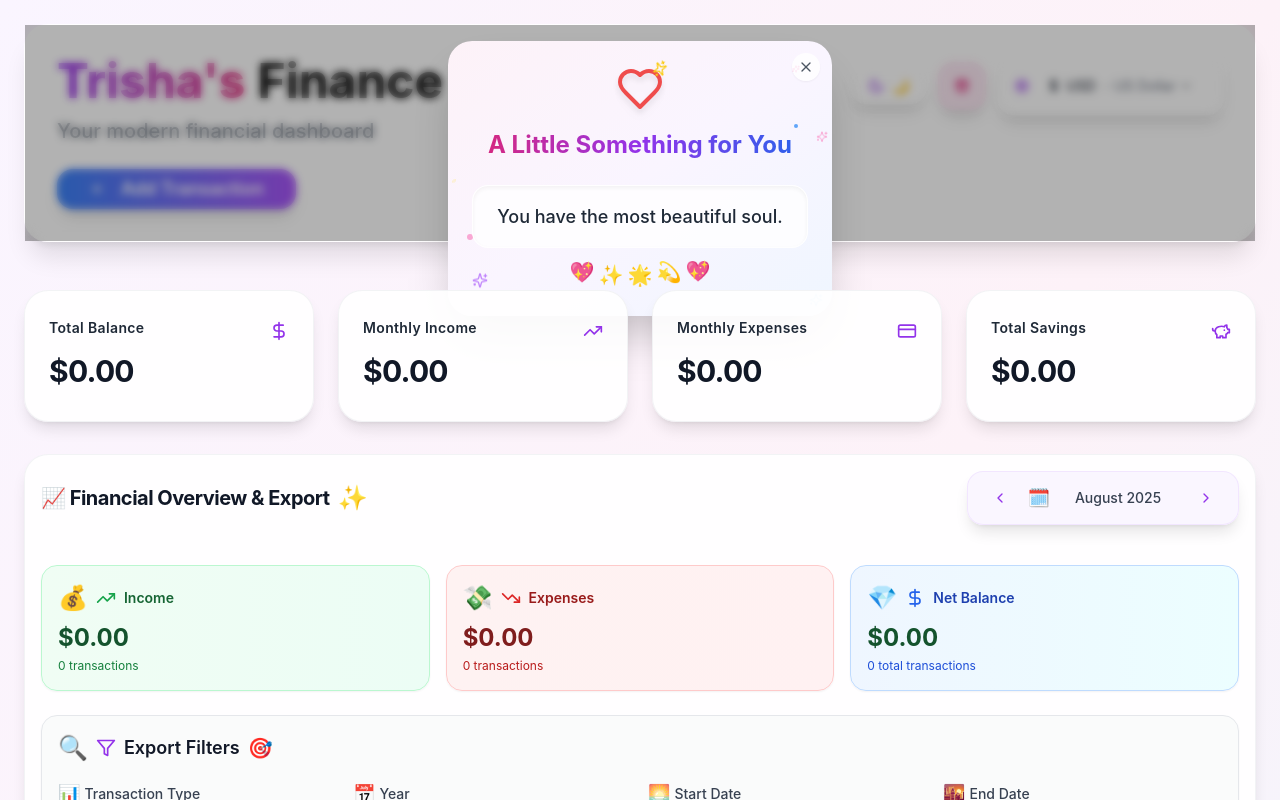
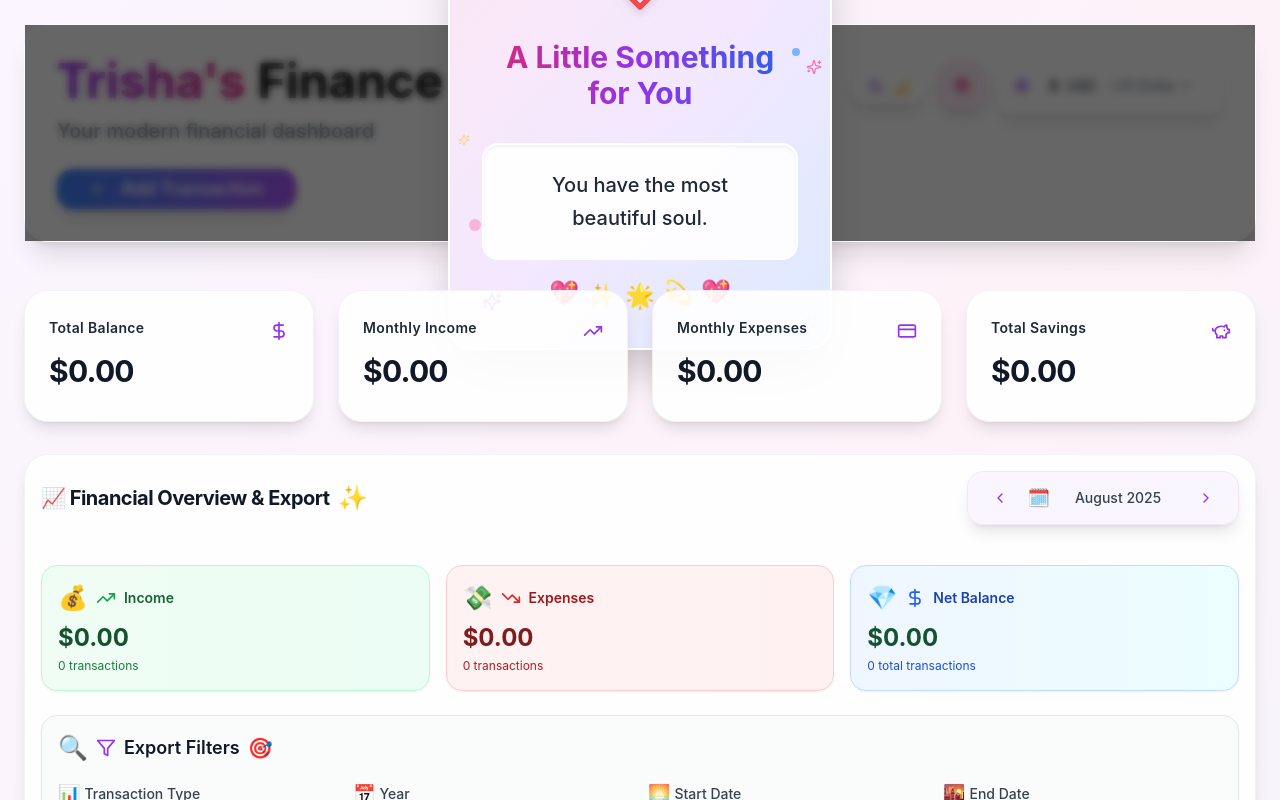
Before and after one commit to ishamiranda/Finance-Tracker-Trisha, a React (Vite) app: page / in a window 1280 px wide. Both pictures are taken after a click on the button 962 px from the left and 85 px from the top of the page. Shown: the top 800 px of the page. Built offline with nearby package versions, Linux system fonts and the light colour scheme.

Commit message:
[dyad] Made popup fully opaque and perfectly centered with top layer positioning - wrote 1 file(s)

```diff
--- a/src/components/ComplimentGift.tsx
+++ b/src/components/ComplimentGift.tsx
@@ -64,86 +64,105 @@ const ComplimentGift = () => {
         <Gift className="h-5 w-5" />
       </Button>
 
-      {/* Custom Popup Overlay - Perfectly Centered */}
+      {/* Custom Popup Overlay - Top Layer & Perfectly Centered */}
       {isOpen && (
-        <div className="fixed inset-0 bg-black/30 backdrop-blur-sm z-50 flex items-center justify-center p-4" style={{ position: 'fixed', top: 0, left: 0, right: 0, bottom: 0 }}>
+        <div
+          className="fixed inset-0 bg-black/60 backdrop-blur-sm flex items-center justify-center p-4"
+          style={{
+            position: 'fixed',
+            top: 0,
+            left: 0,
+            right: 0,
+            bottom: 0,
+            zIndex: 9999,
+            display: 'flex',
+            alignItems: 'center',
+            justifyContent: 'center'
+          }}
+        >
           <div
             id="compliment-popup"
-            className="bg-gradient-to-br from-pink-50 via-purple-50 to-blue-50 dark:from-pink-900/95 dark:via-purple-900/95 dark:to-blue-900/95 backdrop-blur-md shadow-2xl rounded-3xl w-full max-w-sm mx-auto my-auto overflow-hidden relative animate-scale-in"
+            className="bg-white dark:bg-gray-900 shadow-2xl rounded-3xl w-full max-w-sm overflow-hidden relative animate-scale-in"
             style={{
               position: 'relative',
-              transform: 'translate(0, 0)',
-              margin: 'auto'
+              zIndex: 10000,
+              backgroundColor: 'white',
+              border: '2px solid rgba(255, 255, 255, 0.8)',
+              boxShadow: '0 25px 50px -12px rgba(0, 0, 0, 0.25)'
             }}
           >
+            {/* Gradient Background */}
+            <div className="absolute inset-0 bg-gradient-to-br from-pink-100 via-purple-100 to-blue-100 dark:from-pink-900 dark:via-purple-900 dark:to-blue-900"></div>
+
             {/* Close Button */}
             <button
               onClick={closePopup}
-              className="absolute top-3 right-3 z-20 p-1.5 rounded-full bg-white/80 dark:bg-gray-800/80 hover:bg-white dark:hover:bg-gray-700 transition-colors shadow-sm"
+              className="absolute top-3 right-3 z-50 p-2 rounded-full bg-white dark:bg-gray-800 hover:bg-gray-100 dark:hover:bg-gray-700 transition-colors shadow-lg border border-gray-200 dark:border-gray-600"
+              style={{ zIndex: 10001 }}
             >
               <X className="h-4 w-4 text-gray-600 dark:text-gray-300" />
             </button>
 
             {/* Glitter/Sparkle Effects */}
-            <div className="absolute inset-0 pointer-events-none z-10">
-              <div className="absolute top-3 left-3 text-yellow-400 animate-ping">
+            <div className="absolute inset-0 pointer-events-none z-40">
+              <div className="absolute top-4 left-4 text-yellow-500 animate-ping">
+                <Sparkles className="h-4 w-4" />
+              </div>
+              <div className="absolute top-8 right-8 text-pink-500 animate-pulse" style={{ animationDelay: '0.5s' }}>
                 <Sparkles className="h-3 w-3" />
               </div>
-              <div className="absolute top-6 right-8 text-pink-400 animate-pulse" style={{ animationDelay: '0.5s' }}>
-                <Sparkles className="h-2 w-2" />
+              <div className="absolute bottom-8 left-8 text-purple-500 animate-bounce" style={{ animationDelay: '1s' }}>
+                <Sparkles className="h-5 w-5" />
               </div>
-              <div className="absolute bottom-6 left-6 text-purple-400 animate-bounce" style={{ animationDelay: '1s' }}>
+              <div className="absolute bottom-4 right-4 text-blue-500 animate-ping" style={{ animationDelay: '1.5s' }}>
+                <Sparkles className="h-3 w-3" />
+              </div>
+              <div className="absolute top-1/2 left-2 text-yellow-400 animate-pulse" style={{ animationDelay: '2s' }}>
+                <Sparkles className="h-3 w-3" />
+              </div>
+              <div className="absolute top-1/3 right-2 text-pink-400 animate-bounce" style={{ animationDelay: '2.5s' }}>
                 <Sparkles className="h-4 w-4" />
-              </div>
-              <div className="absolute bottom-3 right-3 text-blue-400 animate-ping" style={{ animationDelay: '1.5s' }}>
-                <Sparkles className="h-2 w-2" />
-              </div>
-              <div className="absolute top-1/2 left-1 text-yellow-300 animate-pulse" style={{ animationDelay: '2s' }}>
-                <Sparkles className="h-1 w-1" />
-              </div>
-              <div className="absolute top-1/3 right-1 text-pink-300 animate-bounce" style={{ animationDelay: '2.5s' }}>
-                <Sparkles className="h-3 w-3" />
               </div>
             </div>
 
             {/* Main Content */}
-            <div className="relative z-10 p-6 text-center">
-              <div className="space-y-4">
+            <div className="relative z-40 p-8 text-center">
+              <div className="space-y-6">
                 <div className="flex justify-center">
                   <div className="relative">
-                    <Heart className="h-12 w-12 text-red-500 animate-subtle-pulse drop-shadow-lg" />
-                    <div className="absolute -top-1 -right-1">
-                      <Sparkles className="h-4 w-4 text-yellow-400 animate-spin" style={{ animationDuration: '3s' }} />
+                    <Heart className="h-16 w-16 text-red-500 animate-subtle-pulse drop-shadow-lg" />
+                    <div className="absolute -top-2 -right-2">
+                      <Sparkles className="h-6 w-6 text-yellow-400 animate-spin" style={{ animationDuration: '3s' }} />
                     </div>
                   </div>
                 </div>
-                <h2 className="text-2xl font-bold bg-gradient-to-r from-pink-600 via-purple-600 to-blue-600 bg-clip-text text-transparent">
+                <h2 className="text-3xl font-bold bg-gradient-to-r from-pink-600 via-purple-600 to-blue-600 bg-clip-text text-transparent">
                   A Little Something for You
                 </h2>
               </div>
 
-              <div className="mt-6 p-4 bg-white/80 dark:bg-gray-800/80 rounded-2xl shadow-inner border border-white/50 dark:border-gray-700/50">
-                <p className="text-lg font-medium text-gray-800 dark:text-gray-200 leading-relaxed">
+              <div className="mt-8 p-6 bg-white/90 dark:bg-gray-800/90 rounded-2xl shadow-inner border-2 border-white/80 dark:border-gray-700/80">
+                <p className="text-xl font-medium text-gray-800 dark:text-gray-200 leading-relaxed">
                   {compliment}
                 </p>
               </div>
 
-              <div className="mt-4 flex justify-center space-x-1">
-                <span className="text-xl animate-bounce">💖</span>
-                <span className="text-xl animate-bounce" style={{ animationDelay: '0.2s' }}>✨</span>
-                <span className="text-xl animate-bounce" style={{ animationDelay: '0.4s' }}>🌟</span>
-                <span className="text-xl animate-bounce" style={{ animationDelay: '0.6s' }}>💫</span>
-                <span className="text-xl animate-bounce" style={{ animationDelay: '0.8s' }}>💖</span>
+              <div className="mt-6 flex justify-center space-x-2">
+                <span className="text-2xl animate-bounce">💖</span>
+                <span className="text-2xl animate-bounce" style={{ animationDelay: '0.2s' }}>✨</span>
+                <span className="text-2xl animate-bounce" style={{ animationDelay: '0.4s' }}>🌟</span>
+                <span className="text-2xl animate-bounce" style={{ animationDelay: '0.6s' }}>💫</span>
+                <span className="text-2xl animate-bounce" style={{ animationDelay: '0.8s' }}>💖</span>
               </div>
             </div>
 
             {/* Floating particles effect */}
-            <div className="absolute inset-0 pointer-events-none overflow-hidden z-5">
-              <div className="absolute w-1.5 h-1.5 bg-pink-400 rounded-full animate-ping" style={{ top: '20%', left: '10%', animationDelay: '0s' }}></div>
-              <div className="absolute w-1 h-1 bg-purple-400 rounded-full animate-ping" style={{ top: '60%', left: '80%', animationDelay: '1s' }}></div>
-              <div className="absolute w-2 h-2 bg-yellow-400 rounded-full animate-ping" style={{ top: '80%', left: '20%', animationDelay: '2s' }}></div>
-              <div className="absolute w-1 h-1 bg-blue-400 rounded-full animate-ping" style={{ top: '30%', left: '90%', animationDelay: '3s' }}></div>
-              <div className="absolute w-1.5 h-1.5 bg-pink-300 rounded-full animate-ping" style={{ top: '70%', left: '5%', animationDelay: '4s' }}></div>
+            <div className="absolute inset-0 pointer-events-none overflow-hidden z-30">
+              <div className="absolute w-3 h-3 bg-pink-400 rounded-full animate-ping opacity-80" style={{ top: '20%', left: '10%', animationDelay: '0s' }}></div>
+              <div className="absolute w-2 h-2 bg-purple-400 rounded-full animate-ping opacity-80" style={{ top: '60%', left: '80%', animationDelay: '1s' }}></div>
+              <div className="absolute w-4 h-4 bg-yellow-400 rounded-full animate-ping opacity-80" style={{ top: '80%', left: '20%', animationDelay: '2s' }}></div>
+              <div className="absolute w-2 h-2 bg-blue-400 rounded-full animate-ping opacity-80" style={{ top: '30%', left: '90%', animationDelay: '3s' }}></div>
+              <div className="absolute w-3 h-3 bg-pink-300 rounded-full animate-ping opacity-80" style={{ top: '70%', left: '5%', animationDelay: '4s' }}></div>
             </div>
           </div>
         </div>
```
